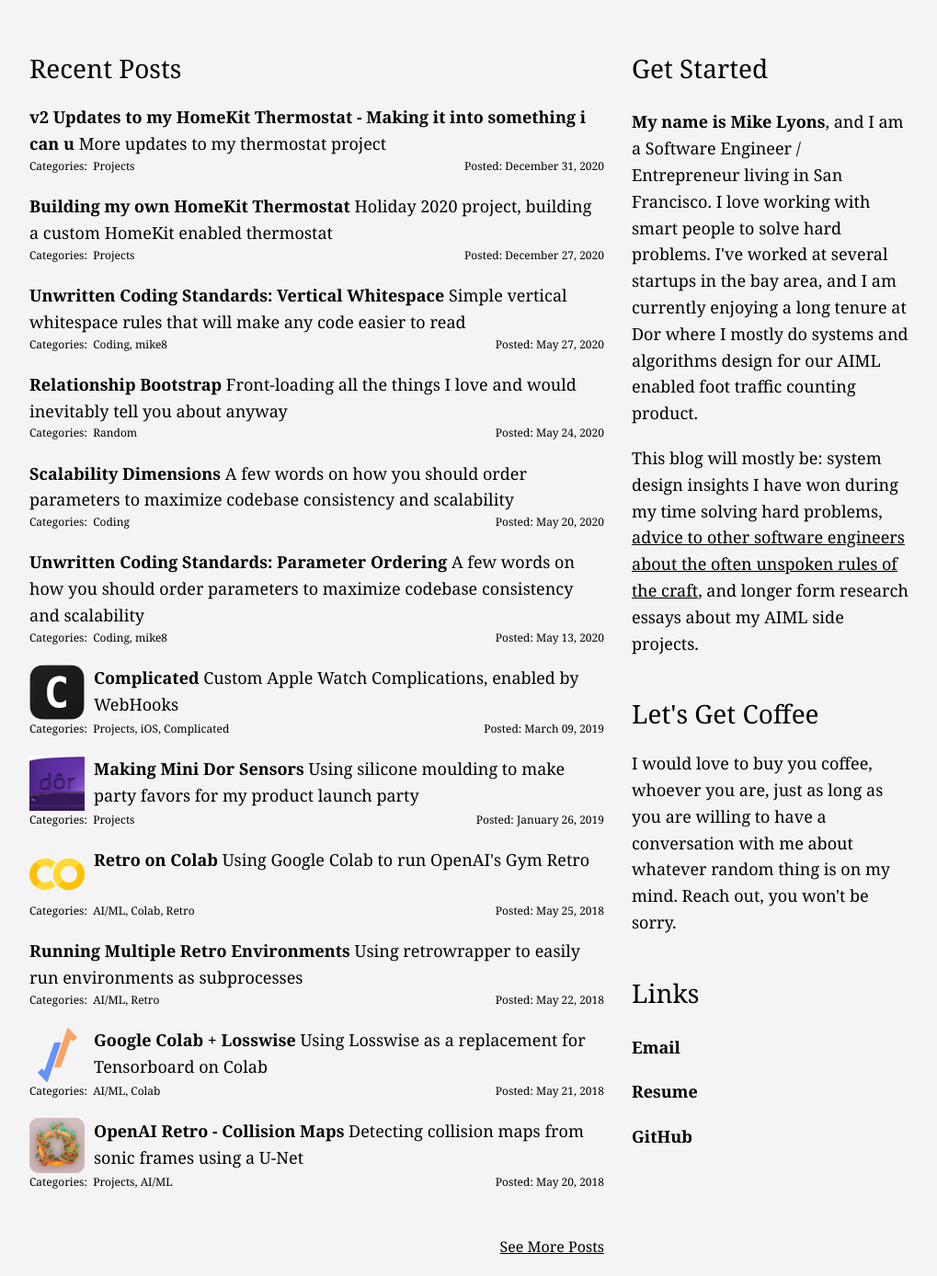
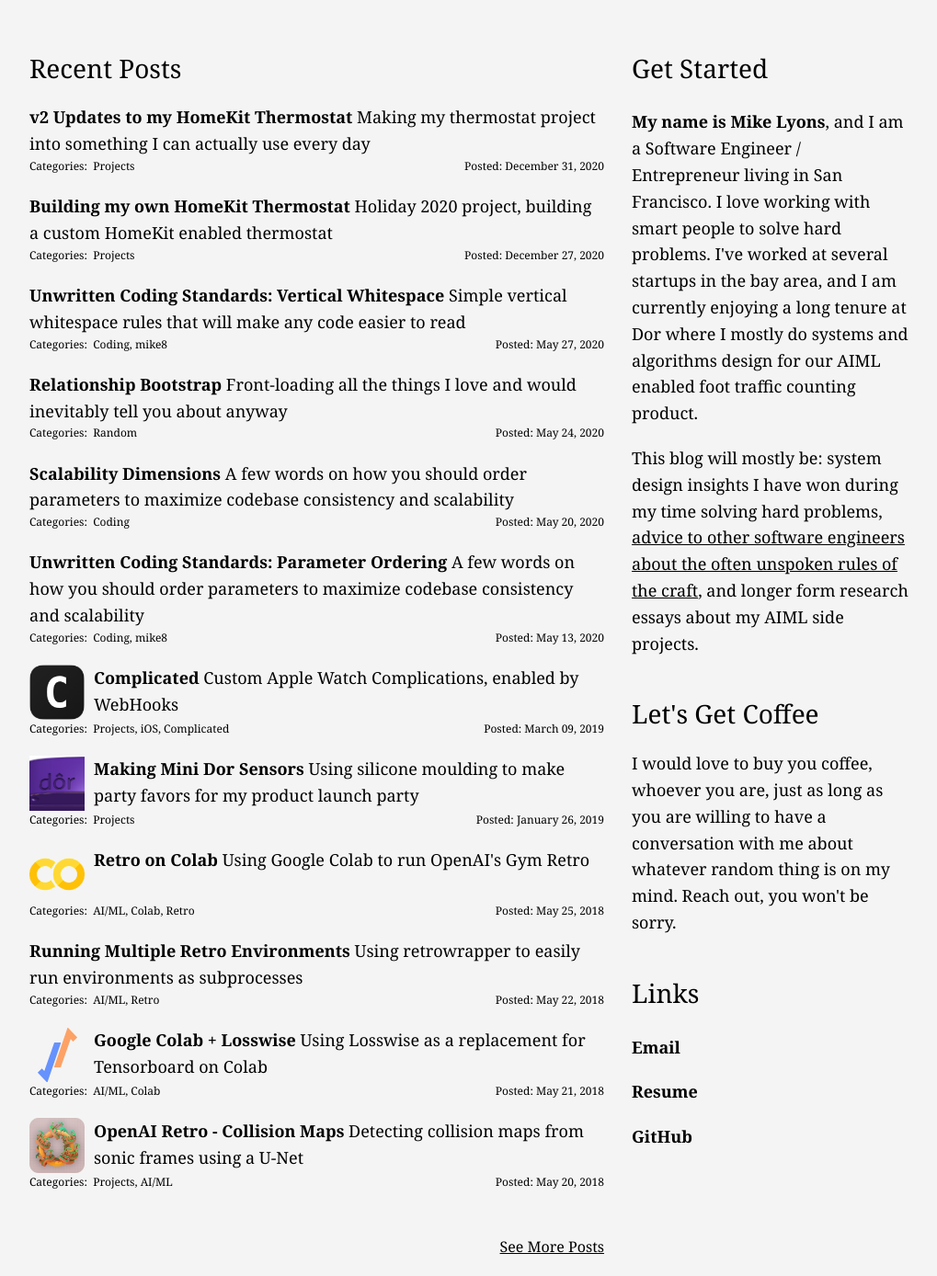
Before and after one commit to frenchie4111/frenchie4111.github.io, a Jekyll site: the page built from index.html, in a window 1280 px wide. Shown: the part 460-1848 px from the top of the page at 92% size, without its empty margins (128-1147 px from the left). Built offline with Jekyll 4.4.1, drawn with Linux system fonts in a browser that asks for light colours; nearby versions of some CDN libraries.

Commit message:
Changed title of v2

```diff
--- a/_posts/2020-12-31-Thermostat-v2.md
+++ b/_posts/2020-12-31-Thermostat-v2.md
@@ -1,6 +1,6 @@
 ---
-title: "v2 Updates to my HomeKit Thermostat - Making it into something i can u"
-subject: More updates to my thermostat project
+title: "v2 Updates to my HomeKit Thermostat"
+subject: Making my thermostat project into something I can actually use every day
 tags: Projects
 layout: post_plain
 ---
```
